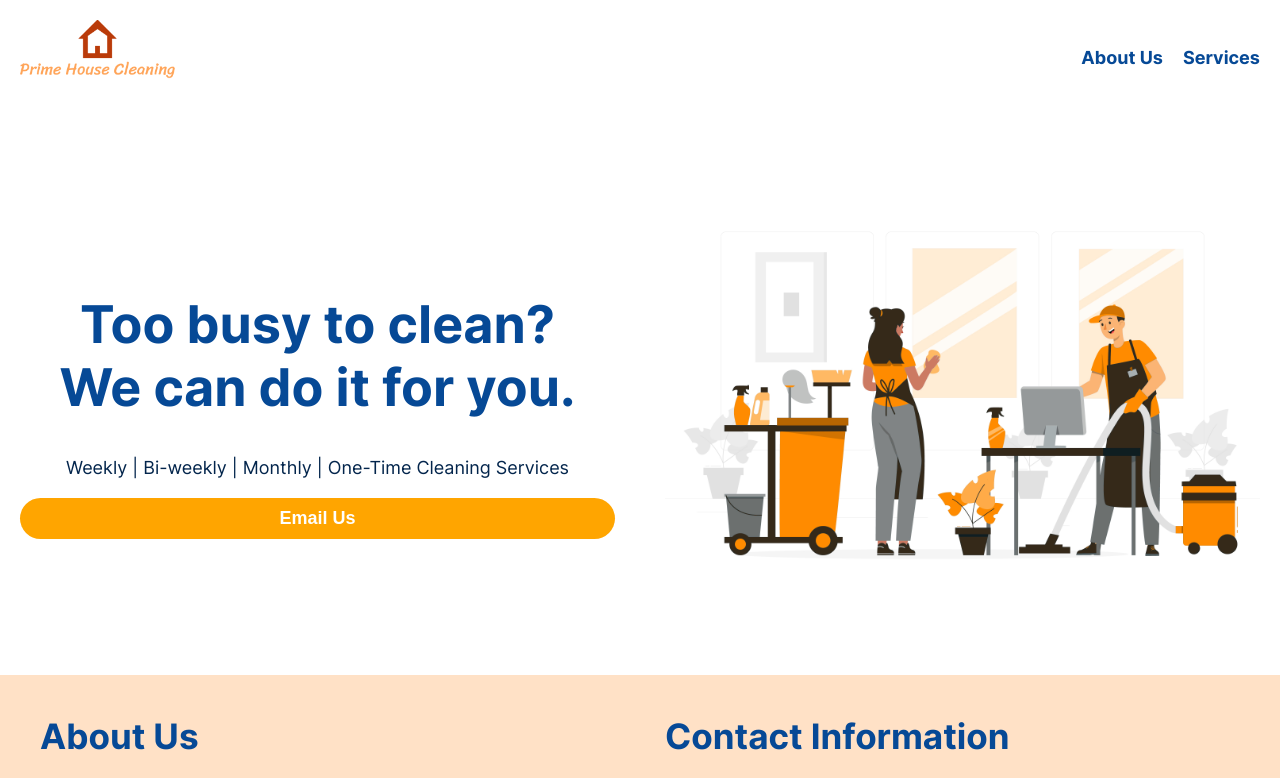
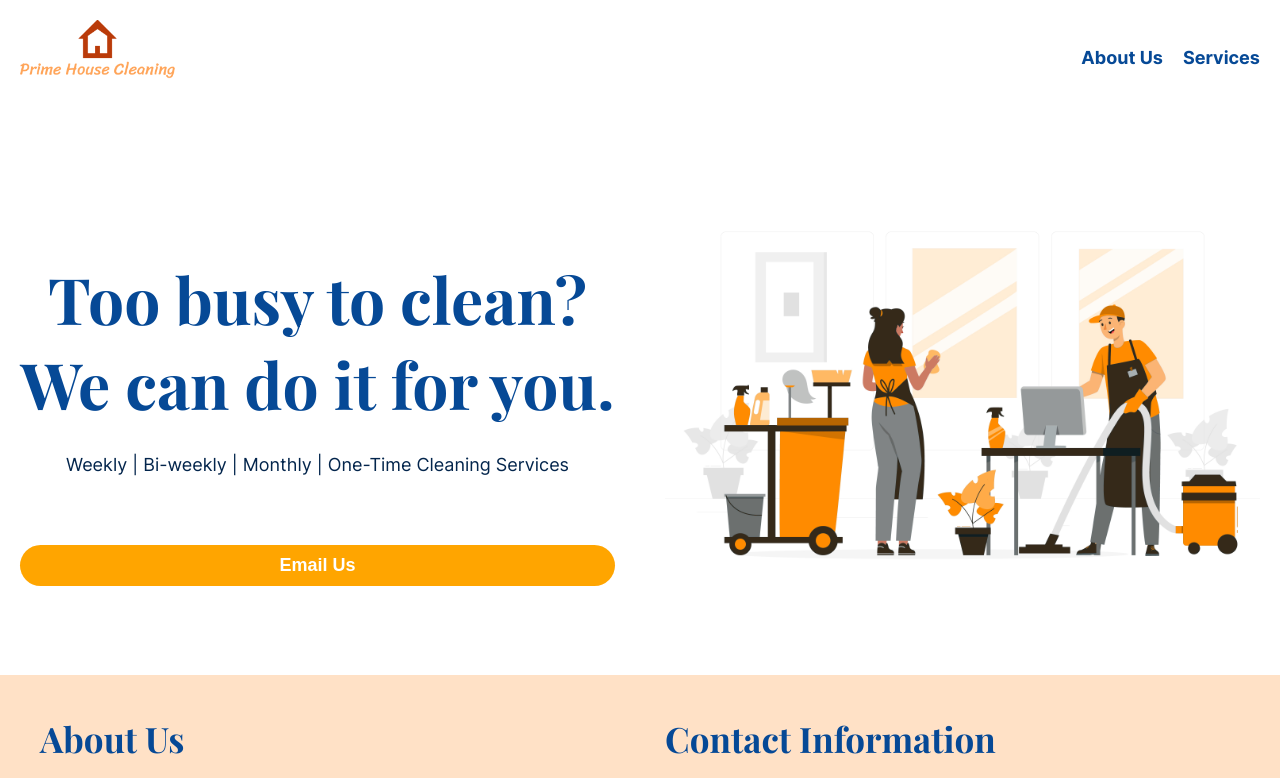
Before and after one commit to barros-m/prime-house-cleaning, a React (Create React App) app: page / in a window 1280 px wide. Shown: the top 778 px of the page. Built offline with nearby package versions, Linux system fonts and the light colour scheme; the HTML template or start-up script is replaced by a standard one.

Commit message:
Added new font family for section titles.

```diff
--- a/src/assets/fonts/fonts.css
+++ b/src/assets/fonts/fonts.css
@@ -1,5 +1,11 @@
 @font-face {
-    font-family: 'Inter';
-    src: url('./Inter-VariableFont_slnt.ttf') format('truetype');
-    /* You can define other font weights and styles here */
-  }
+  font-family: 'Inter';
+  src: url('./Inter-VariableFont_slnt.ttf') format('truetype');
+  /* You can define other font weights and styles here */
+}
+
+@font-face {
+  font-family: 'PlayFair';
+  src: url('./PlayfairDisplay-VariableFont_wght.ttf') format('truetype');
+  /* You can define other font weights and styles here */
+}
--- a/src/components/AboutMe/AboutMe.css
+++ b/src/components/AboutMe/AboutMe.css
@@ -22,6 +22,7 @@
 
 .block-title {
   font-size: 35px;
+  font-family: 'PlayFair', sans-serif;
   font-weight: bold;
   color: #064996;
   margin-bottom: 20px;
--- a/src/components/Hero/Hero.css
+++ b/src/components/Hero/Hero.css
@@ -17,10 +17,11 @@
 }
 
 .slogan {
-  font-size: 52px;
+  font-size: 64px;
+  font-family: 'PlayFair', sans-serif;
   font-weight: bold;
   text-align: center;
-  margin-bottom: 20px;
+  margin-bottom: 10px;
   color: #064996;
 }
 
@@ -28,7 +29,7 @@
   font-size: 18px;
   text-align: center;
   color: #888888;
-  margin-bottom: 20px;
+  margin-bottom: 70px;
 }
 
 .cta-button {
```
Also changed, not shown: src/assets/fonts/PlayfairDisplay-VariableFont_wght.ttf (added).
